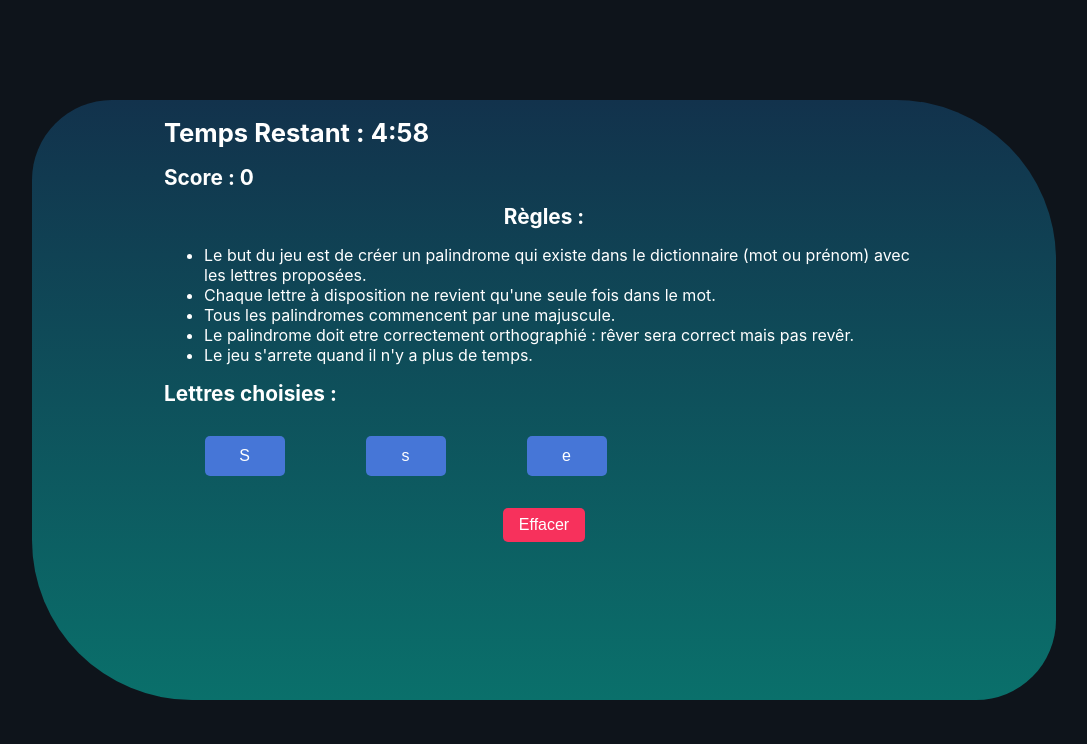
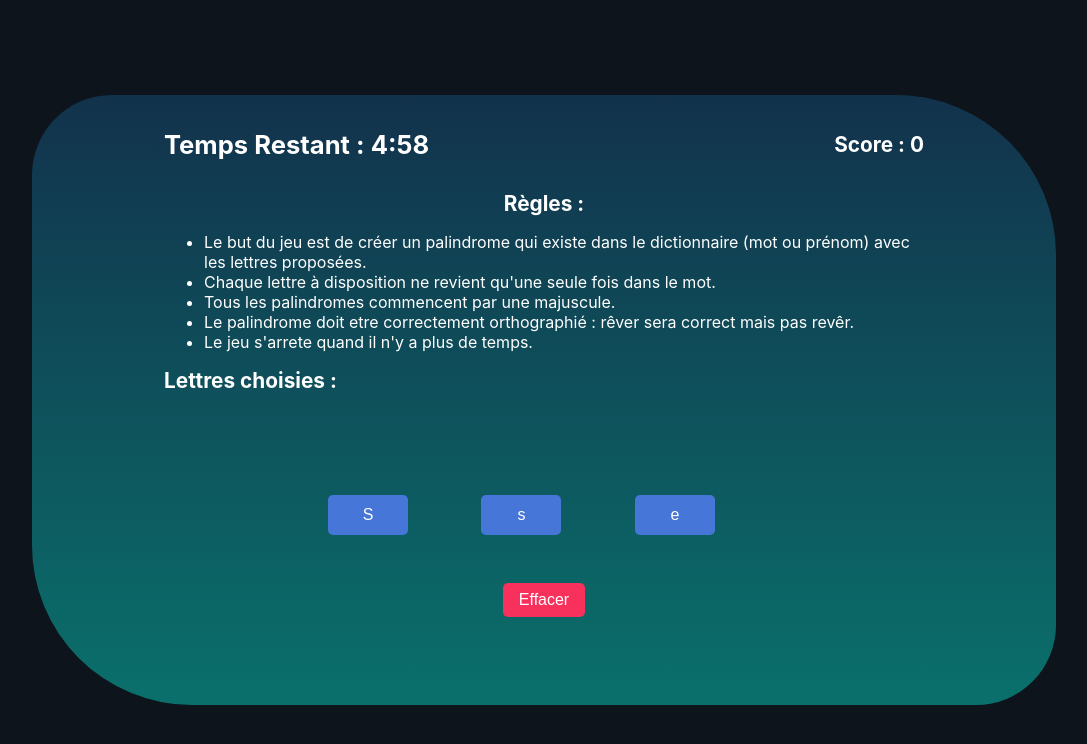
Before and after one commit to koudjo-aholou/jeuDuPalindrome, a React (Create React App) app: page / in a window 1280 px wide. Both pictures are taken after a click on the button "Commencer une partie". Shown: the top 744 px of the page, without its empty margins (96-1183 px from the left). Built offline with nearby package versions, Linux system fonts and the light colour scheme.

Commit message:
decoupage + refacto + css plus le bug de sautement

```diff
--- a/src/App.jsx
+++ b/src/App.jsx
@@ -6,10 +6,6 @@ import { listePalindrome, startGame } from './data';
 import {
   palindromeAleatoire, decouperLettre, melangerLettre, checkIfPlayerWin,
 } from './module/module';
-import AfficherLettre from './component/lettre/AfficherLettre';
-import SupprimerLettre from './component/lettre/SupprimerLettre';
-import Texte from './component/textJeu/Texte';
-import FelicitationGagne from './component/textJeu/FelicitationGagne';
 import Accueil from './Accueil';
 
 function App() {
@@ -67,49 +63,34 @@ function App() {
   const handleClickCommencerJeu = () => {
     debutJeu(listePalindrome);
   };
+  const handleClickFinDuJeu = () => {
+    window.location.reload(false);
+  };
 
   return (
-    <div className="space">
+    <>
       { jeu.start
         ? (
-          <Game reponseJoueur={reponseJoueur} checkTimer={checkTimer} scoreJoueur={scoreJoueur} />
+          <Game
+            reponseJoueur={reponseJoueur}
+            checkTimer={checkTimer}
+            scoreJoueur={scoreJoueur}
+            jeu={jeu}
+            palindromeDecoupe={palindromeDecoupe}
+            handleClickLetter={handleClickLetter}
+            handleClickSuppLettre={handleClickSuppLettre}
+            reponsePalindrome={reponsePalindrome}
+            handleClickContinuer={handleClickContinuer}
+            handleClickPerdu={handleClickContinuer}
+            handleClickFinDuJeu={handleClickFinDuJeu}
+          />
         )
         : (
-          <Accueil handleClickCommencerJeu={handleClickCommencerJeu} />
+          <Accueil
+            handleClickCommencerJeu={handleClickCommencerJeu}
+          />
         )}
-      { jeu.end || jeu.endTime
-        ? (
-          <div className="containerRep">
-            <Texte titre="Votre réponse :" reponse={reponseJoueur} />
-            <Texte titre="La bonne réponse etait : " reponse={reponsePalindrome} />
-          </div>
-        )
-        : ''}
-      { jeu.start && !jeu.end
-        ? <AfficherLettre palindrome={palindromeDecoupe} whichLetter={handleClickLetter} />
-        : ''}
-      { jeu.start && !jeu.end && !jeu.win
-        ? <SupprimerLettre suppLettre={handleClickSuppLettre} />
-        : ''}
-      { (jeu.win && !jeu.endTime)
-        ? <FelicitationGagne continuerJeu={handleClickContinuer} />
-        : ''}
-      {
-      (jeu.end && !jeu.endTime && !jeu.win)
-        ? <button className="commencerTexte" type="button" onClick={() => { debutJeu(listePalindrome); }}>Continuer</button>
-        : ''
-      }
-      {
-       jeu.endTime
-         ? <button className="commencerTexte" type="button" onClick={() => window.location.reload(false)}>Play Again ?</button>
-         : ''
-      }
-      {
-      jeu.bug
-        ? <Texte titre="Oupss, il y a une erreur !" reponse="Raffraichissez la page" />
-        : ''
-      }
-    </div>
+    </>
   );
 }
 
--- a/src/App.scss
+++ b/src/App.scss
@@ -8,14 +8,13 @@ html{
   background:hsl(210deg, 30%, 8%);
 }
 body {
-  height: 600px;
+ // height: 600px;
   width:80%;
  // background-color: #151F27;
  background-image: linear-gradient(#12324c, #0a706b);
   box-sizing: border-box;
   border-radius: 10vh 20vh;
-  padding-left: 1rem;
-  padding-right: 1rem;
+  padding: 1rem;
 }
 h1{
   font-size: 1.6em;
@@ -24,9 +23,7 @@ h1{
  justify-content: center;
  display: flex;
 }
- .space{
- // min-height: 700px;
- }
+
 .wrapper{
   max-width: 700px;
   display: flex;
@@ -37,10 +34,13 @@ h1{
   width: 23%;
   justify-content: center;
   align-items: center;
+  margin: 1rem;
+}
+.containerST{
   display: flex;
-  margin-top: 1rem;
+  align-items: center;
+  justify-content: space-between;
 }
-
 .home {
   flex-flow: column wrap;
   display: flex;
@@ -107,6 +107,13 @@ h1{
   text-align: center;
   color:white;
 }
+.containerLJ{
+  display: flex;
+  flex-flow: column wrap;
+  justify-content: center;
+  align-items: center;
+  height: 282px;
+}
 
 
 @media screen and (max-height: 700px) {
--- a/src/Game.jsx
+++ b/src/Game.jsx
@@ -5,20 +5,78 @@ import Regle from './Regle';
 import Score from './Score';
 import LettreChoisie from './LettreChoisie';
 import Timer from './Timer';
+import AfficherLettre from './component/lettre/AfficherLettre';
+import SupprimerLettre from './component/lettre/SupprimerLettre';
+import Texte from './component/textJeu/Texte';
+import FelicitationGagne from './component/textJeu/FelicitationGagne';
 
-const Jeu = ({ reponseJoueur, checkTimer, scoreJoueur }) => (
+const Jeu = ({
+  reponseJoueur, checkTimer, scoreJoueur, jeu, palindromeDecoupe,
+  handleClickLetter, handleClickSuppLettre, reponsePalindrome, handleClickContinuer,
+  handleClickPerdu, handleClickFinDuJeu,
+}) => (
   <div className="jeu">
-    <Timer minutes={0} secondes={1} timer={checkTimer} />
-    <Score score={scoreJoueur} />
+    <div className="containerST">
+      <Timer minutes={0} secondes={1} timer={checkTimer} />
+      <Score score={scoreJoueur} />
+    </div>
     <div className="cacher">
       <Regle />
     </div>
     <LettreChoisie lettres={reponseJoueur} />
+    <div className="containerLJ">
+      { jeu.start && !jeu.end
+        ? <AfficherLettre palindrome={palindromeDecoupe} whichLetter={handleClickLetter} />
+        : ''}
+      { jeu.start && !jeu.end && !jeu.win
+        ? <SupprimerLettre suppLettre={handleClickSuppLettre} />
+        : ''}
+      { jeu.end || jeu.endTime
+        ? (
+          <div className="containerRep">
+            <Texte titre="Votre réponse :" reponse={reponseJoueur} />
+            <Texte titre="La bonne réponse etait : " reponse={reponsePalindrome} />
+          </div>
+        )
+        : ''}
+      { (jeu.win && !jeu.endTime)
+        ? <FelicitationGagne continuerJeu={handleClickContinuer} />
+        : ''}
+      {
+      jeu.bug
+        ? <Texte titre="Oupss, il y a une erreur !" reponse="Raffraichissez la page" />
+        : ''
+      }
+      {
+      (jeu.end && !jeu.endTime && !jeu.win)
+        ? <button className="commencerTexte" type="button" onClick={() => handleClickPerdu()}>Continuer</button>
+        : ''
+    }
+      {
+       jeu.endTime
+         ? <button className="commencerTexte" type="button" onClick={() => handleClickFinDuJeu()}>Play Again ?</button>
+         : ''
+    }
+    </div>
   </div>
 );
 
 Jeu.propTypes = {
   scoreJoueur: PropTypes.number,
+  jeu: PropTypes.shape({
+    start: PropTypes.bool.isRequired,
+    end: PropTypes.bool.isRequired,
+    win: PropTypes.bool.isRequired,
+    endTime: PropTypes.bool.isRequired,
+    bug: PropTypes.bool.isRequired,
+  }),
+  palindromeDecoupe: PropTypes.func,
+  handleClickLetter: PropTypes.func,
+  handleClickSuppLettre: PropTypes.func,
+  reponsePalindrome: PropTypes.func,
+  handleClickContinuer: PropTypes.func,
+  handleClickPerdu: PropTypes.func,
+  handleClickFinDuJeu: PropTypes.func,
   reponseJoueur: PropTypes.string,
   checkTimer: PropTypes.func,
 };
@@ -26,7 +84,15 @@ Jeu.propTypes = {
 Jeu.defaultProps = {
   scoreJoueur: 0,
   reponseJoueur: '',
+  jeu: {},
   checkTimer: () => {},
+  palindromeDecoupe: () => {},
+  handleClickLetter: () => {},
+  handleClickSuppLettre: () => {},
+  reponsePalindrome: () => {},
+  handleClickContinuer: () => {},
+  handleClickPerdu: () => {},
+  handleClickFinDuJeu: () => {},
 };
 
 export default Jeu;
```
